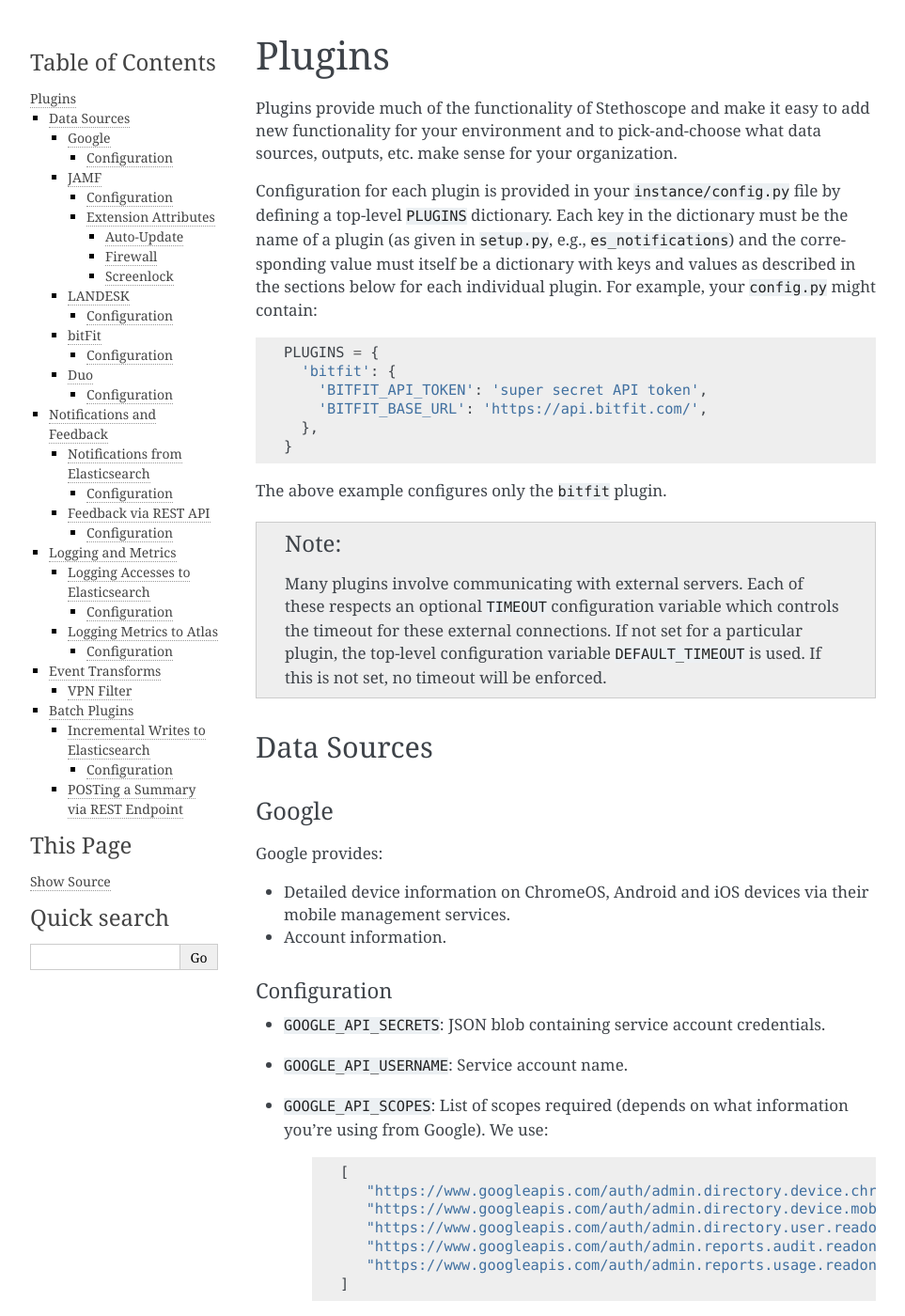
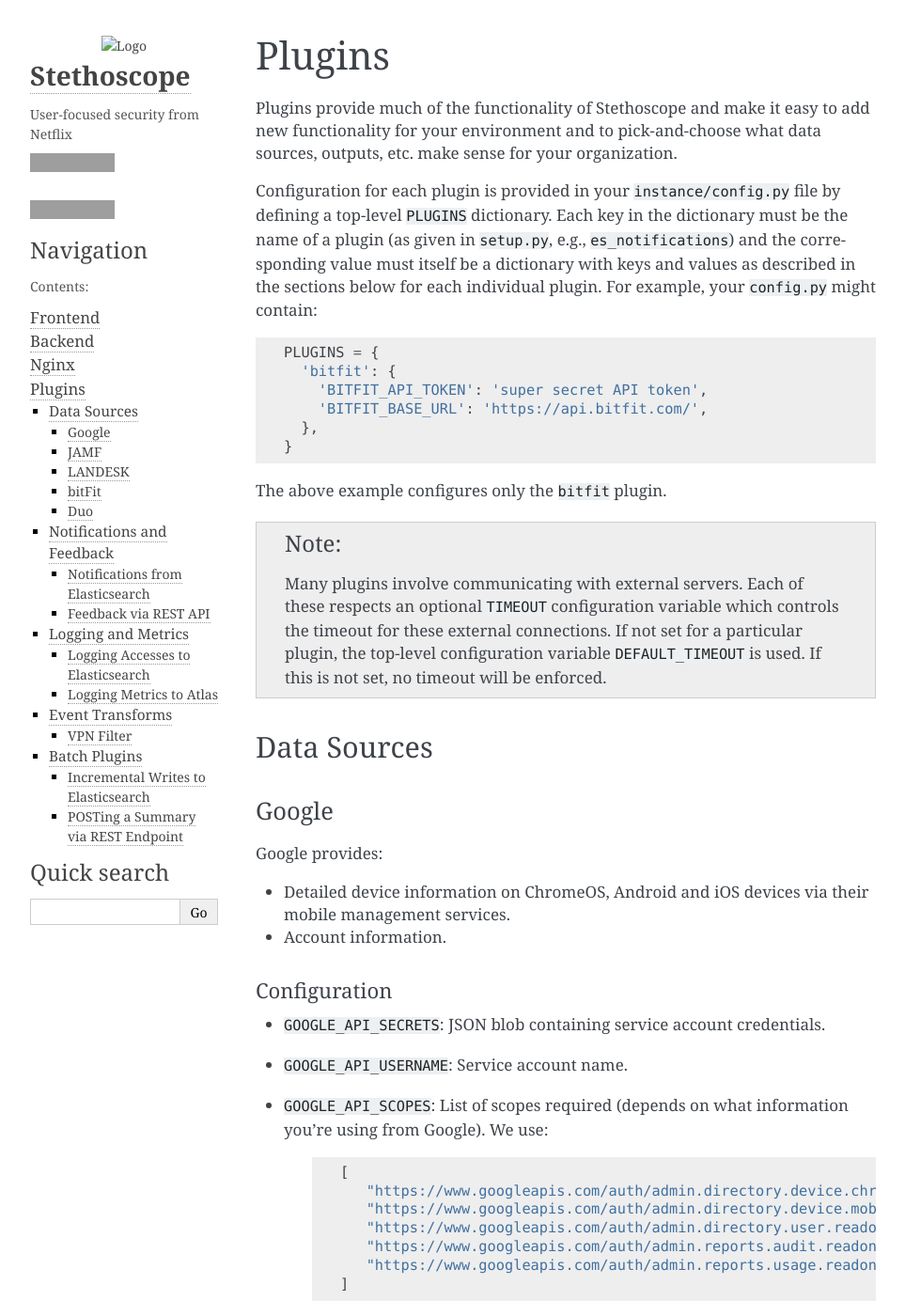
Before and after one commit to Netflix-Skunkworks/stethoscope, a Sphinx documentation site: the page built from docs/plugins.rst, in a window 1280 px wide and 1400 px high. Shown: the whole window at 94% size, without its empty margins (148-1111 px from the left). Built offline with Sphinx 7.4.7, drawn with Linux system fonts in a browser that asks for light colours; grey boxes are pictures that could not be loaded.

Commit message:
Add sidebar, move logo to sidebar.

```diff
--- a/docs/conf.py
+++ b/docs/conf.py
@@ -97,8 +97,27 @@
 # Theme options are theme-specific and customize the look and feel of a theme
 # further.  For a list of options available for each theme, see the
 # documentation.
-#
-# html_theme_options = {}
+
+# See: https://alabaster.readthedocs.io/en/latest/customization.html#theme-options
+html_theme_options = {
+    'logo': '../_images/giraffe-small.png',
+    'logo_name': True,
+    'description': 'User-focused security from Netflix',
+    'github_user': 'Netflix',
+    'github_repo': 'stethoscope',
+    'travis_button': True,
+}
+
+# Need to explicitly tell Sphinx to include the `about.html` sidebar file
+# which includes the logo, description, GitHub buttons, etc.
+html_sidebars = {
+    '**': [
+        'about.html',
+        'navigation.html',
+        'relations.html',
+        'searchbox.html',
+    ]
+}
 
 # Add any paths that contain custom static files (such as style sheets) here,
 # relative to this directory. They are copied after the builtin static files,
--- a/docs/index.rst
+++ b/docs/index.rst
@@ -1,11 +1,5 @@
 Stethoscope
 ===========
-
-.. image:: ../stethoscope/ui/public/static/images/giraffe-small.png
-   :alt: Stethoscope's Giraffe Logo
-
-User-Focused Security from Netflix
-----------------------------------
 
 Stethoscope is a web application that collects information from existing device data sources (e.g.,
 JAMF or LANDESK) on a given user’s devices and gives them clear and specific recommendations for
```
